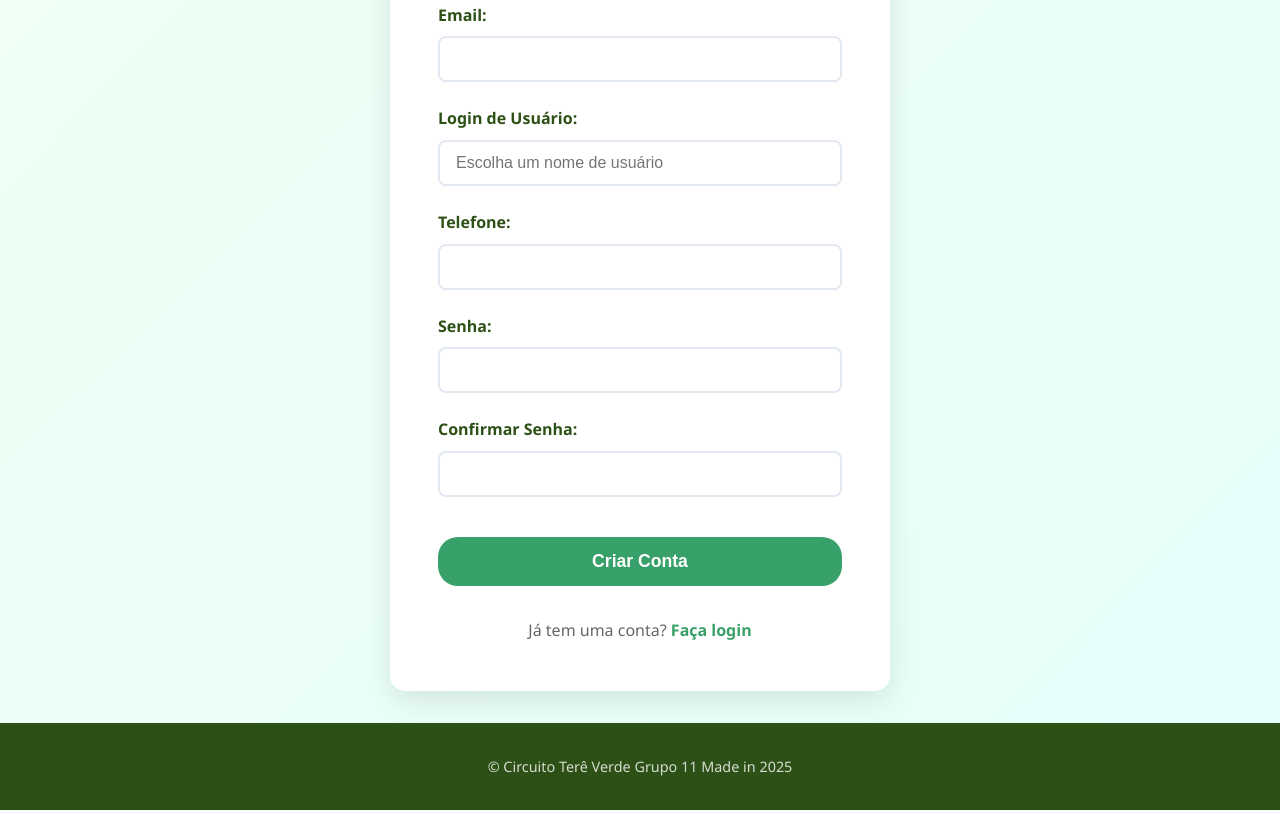
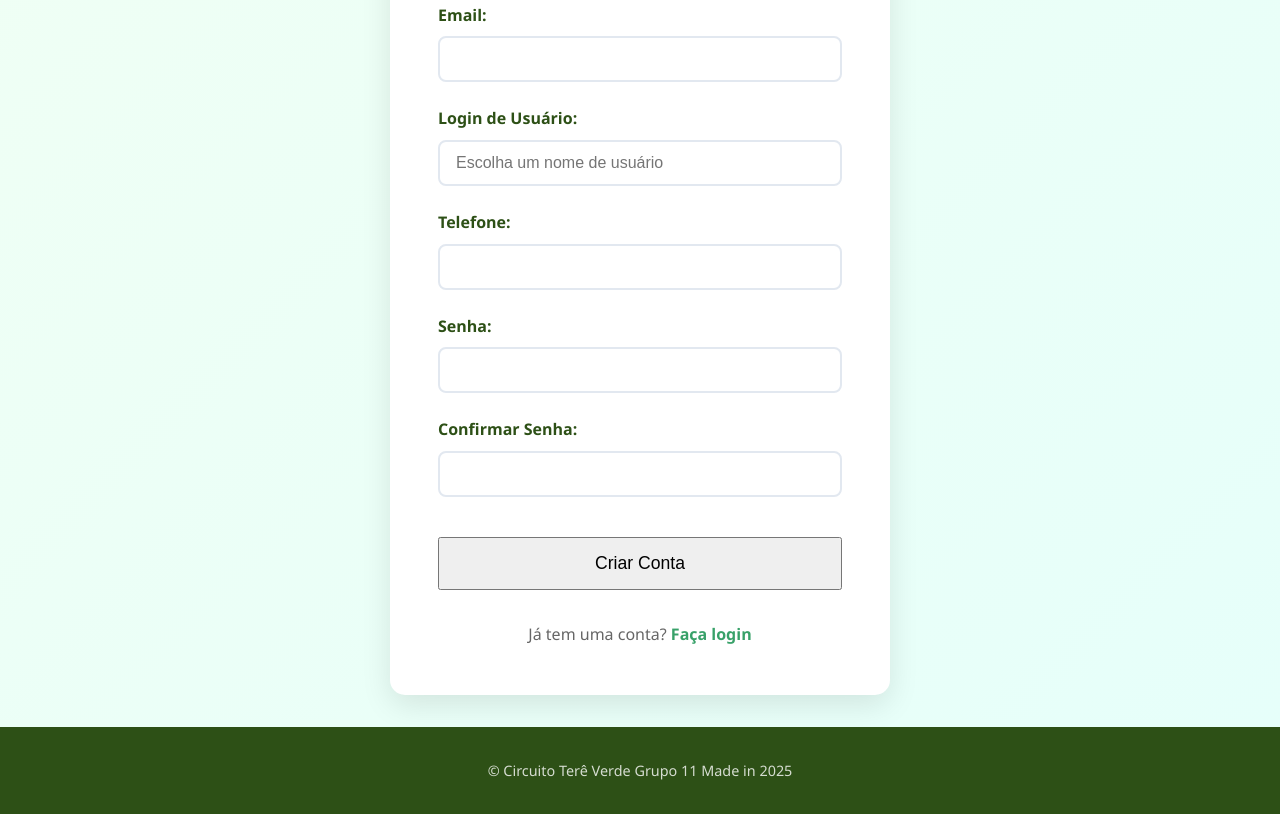
Before and after one commit to Jhonmerlin/MVP-front-end-Circuito-Teres-polis-verde, a plain HTML site: page Projeto_MVP/Sub_Projects/CriarConta.html in a window 1280 px wide. Shown: the part 371-1185 px from the top of the page. Drawn offline with Linux system fonts and the light colour scheme.

Commit message:
Projeto_Finalizado_sem

```diff
--- a/Projeto_MVP/Sub_Projects/CriarConta.html
+++ b/Projeto_MVP/Sub_Projects/CriarConta.html
@@ -69,7 +69,7 @@
                         <input type="password" id="confirmar-senha" required minlength="6">
                     </div>
 
-                    <button type="submit" class="login_button" style="width: 100%; margin-top: 1rem; padding: 14px 20px; font-size: 1.1rem;">Criar Conta</button>
+                    <button type="submit" class="create_button" style="width: 100%; margin-top: 1rem; padding: 14px 20px; font-size: 1.1rem;">Criar Conta</button>
                 </form>
 
                 <div style="text-align: center; margin-top: 2rem;">
```
